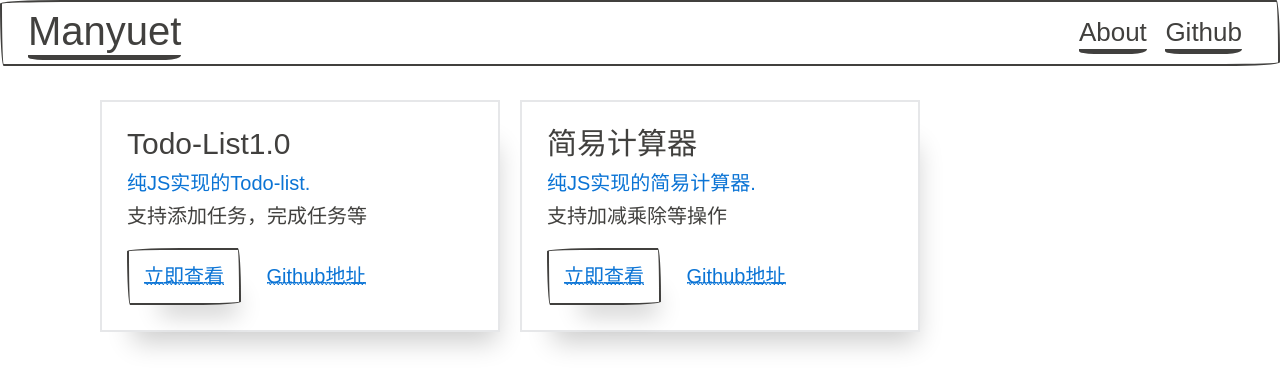
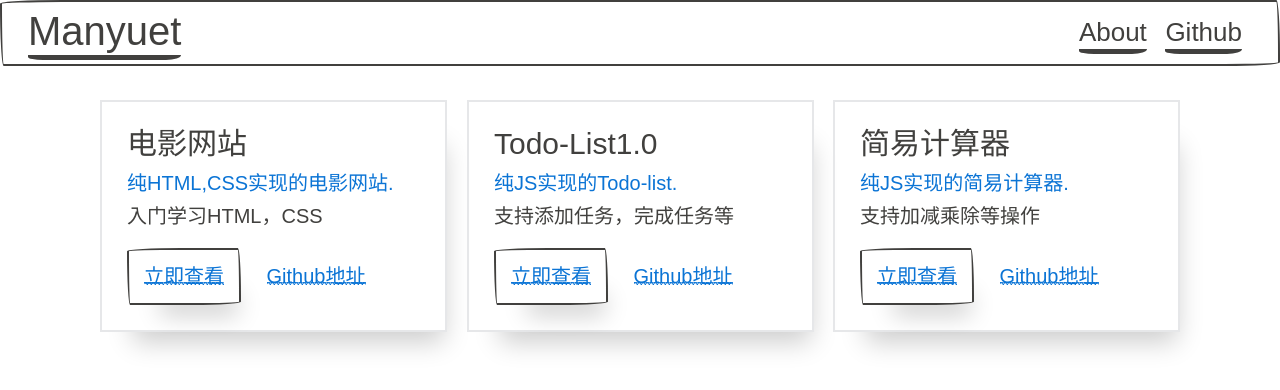
Before and after one commit to manyuet/my-website, a plain HTML site: page index.html in a window 1280 px wide. Drawn offline with nearby package versions, Linux system fonts and the light colour scheme; a web font is replaced by a local one.

Commit message:
Update index.html
add movie-6v

```diff
--- a/index.html
+++ b/index.html
@@ -25,6 +25,16 @@
         </div>
     </nav>
     <div style="margin: 100px;display: flex">
+         <div class="card" style="width: 20rem;margin-right: 20px">
+            <div class="card-body">
+                <h4 class="card-title">电影网站</h4>
+                <h5 class="card-subtitle">纯HTML,CSS实现的电影网站.</h5>
+                <p class="card-text">入门学习HTML，CSS</p >
+                <button><a class="card-link" href="http://47.100.26.233/movie-6v/" target="_blank">立即查看</a ></button>
+                <a class="card-link" style="margin-left: 20px" href="https://github.com/manyuet-organization/movie-6v"
+                    target="_blank">Github地址</a >
+            </div>
+        </div>
         <div class="card" style="width: 20rem;margin-right: 20px">
             <div class="card-body">
                 <h4 class="card-title">Todo-List1.0</h4>
```
